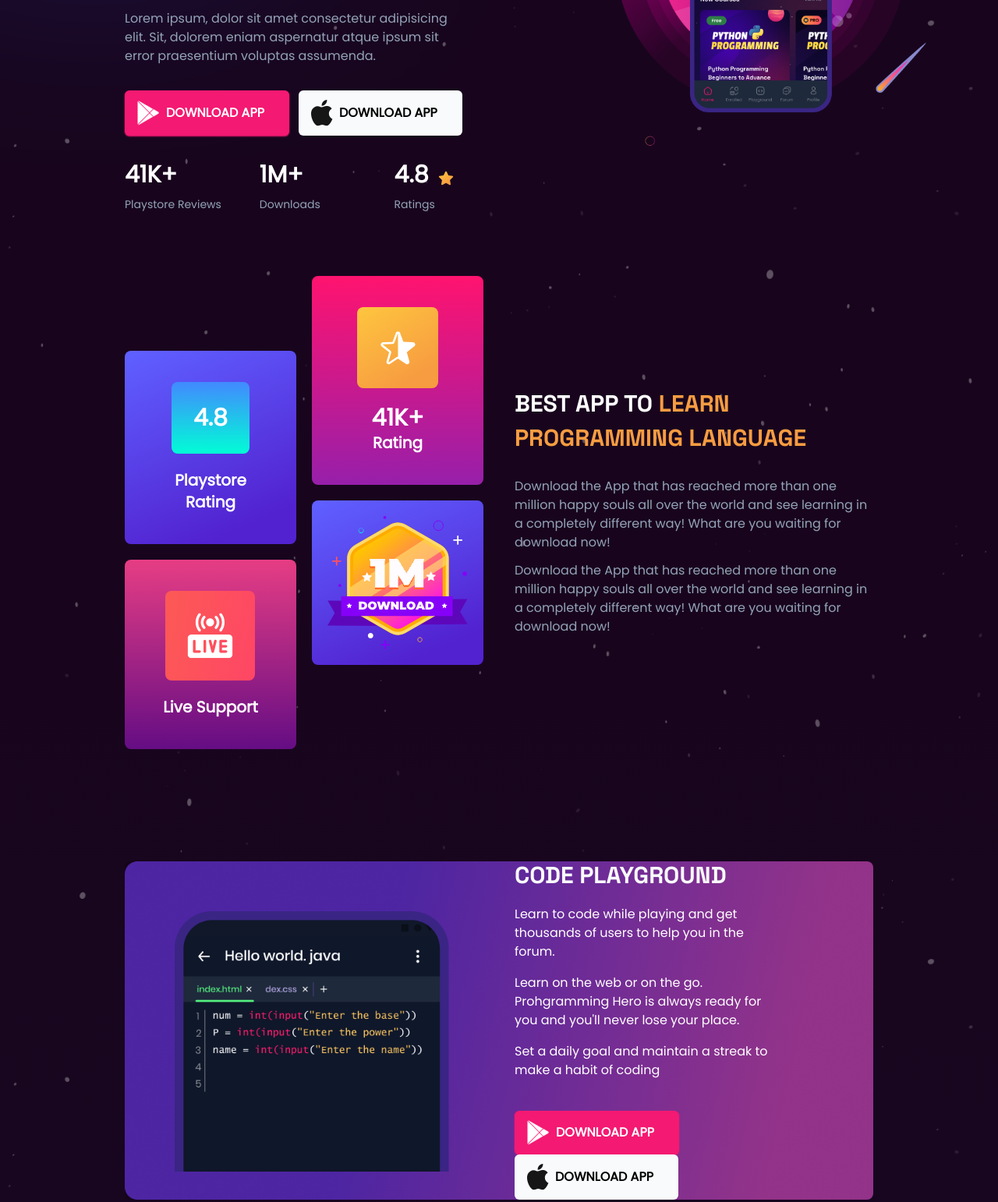
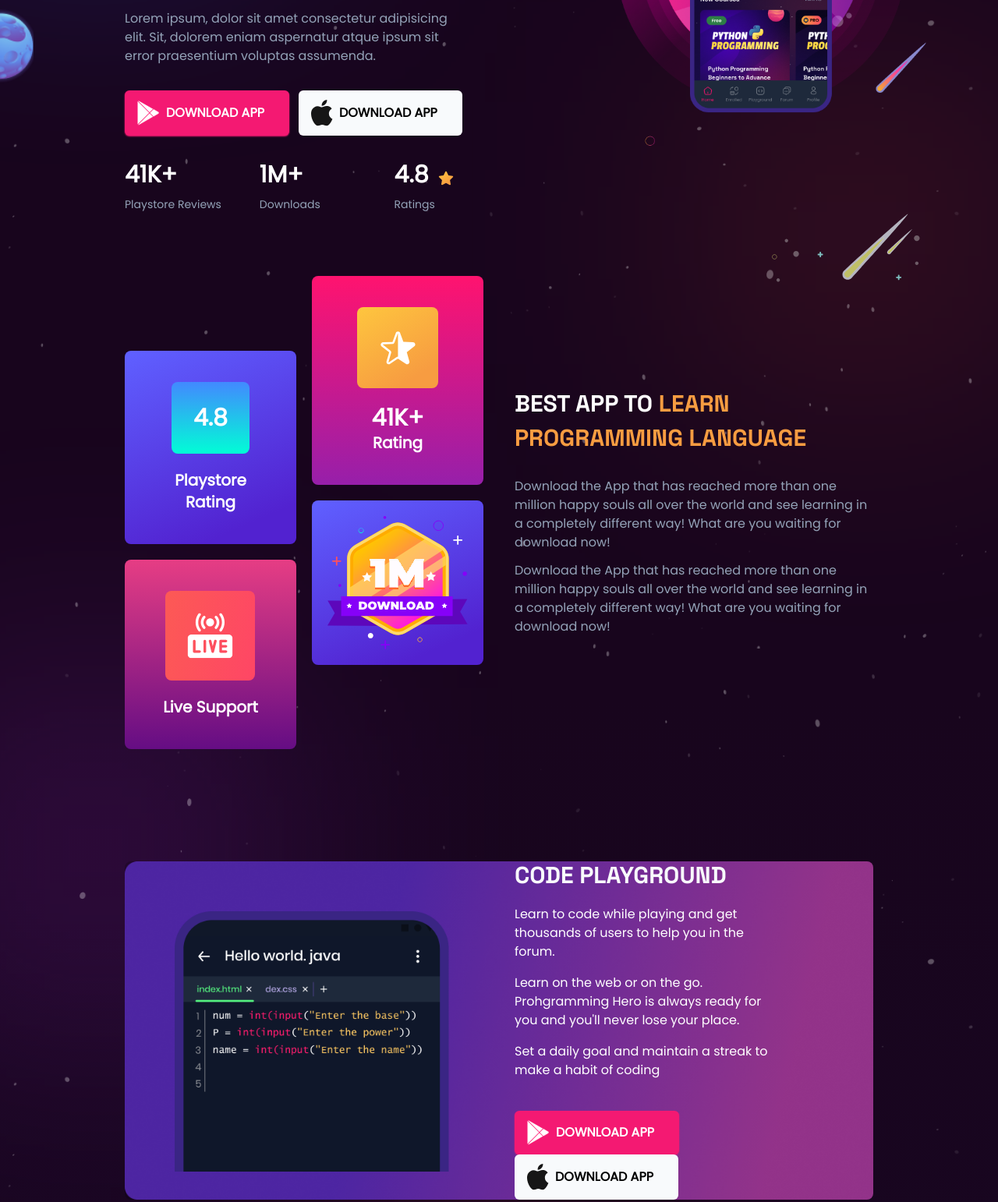
Before and after one commit to h-zahar/programming-hero, a website: page src/index.html in a window 1280 px wide. Shown: the part 420-1962 px from the top of the page at 78% size. Drawn offline with Linux system fonts and the light colour scheme; files whose address does not match are found by name.

Commit message:
Added Filters, Icons and Styling

```diff
--- a/src/index.html
+++ b/src/index.html
@@ -73,6 +73,7 @@
             <h1 class="mt-6 text-fun">Just Got Fun</h1>
           </div>
           <div style="max-width: 42ch;">
+            <div class="bg-icon-4 md:inline-block hidden"></div>
             <p class="text-secondary">Lorem ipsum, dolor sit amet consectetur adipisicing elit. Sit, dolorem eniam aspernatur atque ipsum sit error praesentium voluptas assumenda.</p>
           </div>
           <div class="mt-8 flex flex-wrap">
@@ -110,6 +111,8 @@
       </div>
     </div>
 
+    <div class="filter-4"></div>
+    <div class="bg-icon-3"><img src="./assets/icons/small-meteor.svg" /></div>
 
     <div class="xl:mx-40 md:mx-28 sm:mx-16 mx-5 mt-20 mb-10">
       <div class="grid md:grid-cols-2 grid-cols-1 gap-x-10 md:gap-y-0 gap-y-5">
@@ -181,6 +184,7 @@
           </div>
         </div>
       </div>
+      <div class="filter-3"></div>
     </div>
 
     <div class="xl:mx-40 md:mx-28 sm:mx-16 mx-5 mt-36 mb-10">
@@ -211,6 +215,7 @@
       </div>
     </div>
 
+    <div class="filter-5"></div>
 
     <div class="xl:mx-40 md:mx-28 sm:mx-16 mx-5 mt-36 mb-10">
       <div class="text-center">
@@ -301,6 +306,8 @@
       </div>
     </div>
 
+    <div class="filter-2"></div>
+
     <div class="xl:mx-40 md:mx-28 sm:mx-16 mx-5 mt-28 mb-10">
       <div class="text-center">
         <h2 class="text-3xl text-brand font-bold uppercase">Our Premium <span class="text-important">Video Courses</span></h2>
@@ -355,6 +362,8 @@
         </div>
       </div>
     </div>
+
+    <div class="filter-5"></div>
 
     <div class="xl:mx-40 md:mx-28 sm:mx-16 mx-5 mt-36 mb-52">
       <h2 class="text-3xl text-brand font-bold uppercase mb-14 text-center">Our Students Say About the App</h2>
@@ -538,6 +547,7 @@
     </footer>
   </div>
 
+  </div>
   <script src="./script.js"></script>
 </body>
 </html>
--- a/src/styles/style.css
+++ b/src/styles/style.css
@@ -91,6 +91,64 @@ body {
     z-index: -1;
 }
 
+.filter-2 {
+    position: absolute;
+    width: 407px;
+    height: 407px;
+    left: -82px;
+    /* top: -127px; */
+    background: rgba(51, 102, 255, 0.8);
+    opacity: 0.5;
+    filter: blur(144.5px);
+    z-index: -1;
+}
+
+.filter-3 {
+    position: absolute;
+    min-width: 417px;
+    min-height: 417px;
+    left: -86px;
+    top: 1303px;
+
+    background: rgba(189, 50, 255, 0.4);
+    opacity: 0.5;
+    filter: blur(147.771px);
+    z-index: -1;
+}
+
+.filter-4 {
+    position: absolute;
+    width: 350px;
+    height: 350px;
+    left: 100%;
+    /* right: -6.88%; */
+    /* top: 7.02%;
+    bottom: 86.84%; */
+
+    background: rgba(255, 88, 50, 0.4);
+    opacity: 0.5;
+    filter: blur(147.771px);
+    z-index: -1;
+    transform: translate(-350px, -150px);
+    z-index: -1;
+}
+
+.filter-5 {
+    position: absolute;
+    width: 355px;
+    height: 555px;
+    left: 50%;
+    /* right: -6.88%; */
+    /* top: 7.02%;
+    bottom: 86.84%; */
+
+    background: rgba(255, 88, 50, 0.4);
+    opacity: 0.5;
+    filter: blur(147.771px);
+    z-index: -1;
+    transform: translate(-190px, 0);
+}
+
 .bg-icon-1 {
     position: absolute;
     width: 43px;
@@ -108,6 +166,30 @@ body {
     right: 97.19%;
     top: 4.77%;
     bottom: 94.26%;
+}
+
+.bg-icon-3 {
+    position: absolute;
+    width: 190.09px;
+    height: 87.11px;
+    left: 100%;
+    /* top: 161px; */
+    transform: translateX(-290.09px);
+    /* background: url('../assets/icons/small-meteor.svg');
+    background-size: cover; */
+    filter: brightness(170%) contrast(50%);
+}
+
+.bg-icon-4 {
+    position: absolute;
+    width: 43px;
+    height: 95px;
+    left: 0;
+    /* top: 161px; */
+    /* transform: translateX(-43px); */
+    background: url('../assets/images/half-earth.png');
+    background-size: cover;
+    z-index: -1;
 }
 
 .bg-vector-left {
```
Also changed, not shown: dist/output.css, src/assets/images/half-earth.png (renamed from src/assets/images/Group.png).
